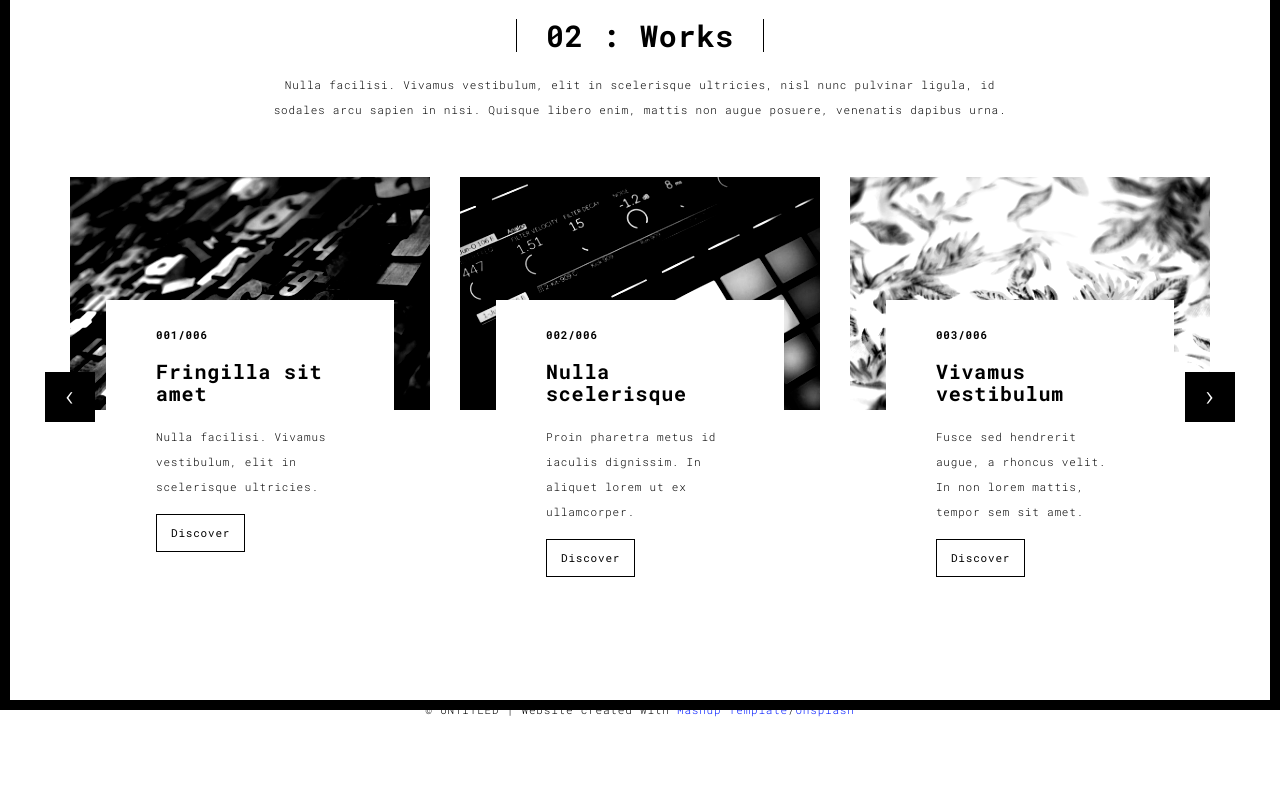
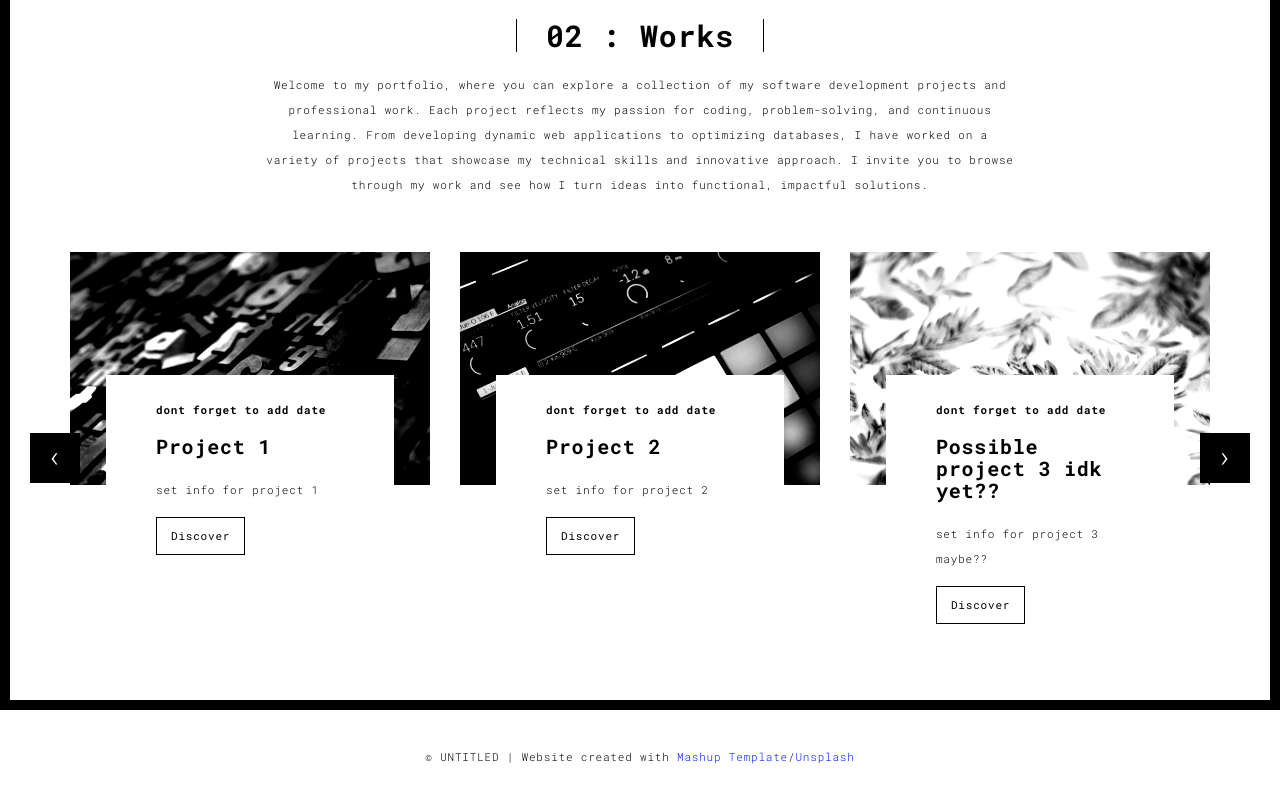
Before and after one commit to Oscar568/Oscar-s-portfolio, a Flask app: page /works.html in a window 1280 px wide. Shown: the part 90-884 px from the top of the page. Before the commit the page ends 807 px from the top, so only its background shows below. Run offline with Flask 3, Linux system fonts and the light colour scheme; some libraries are stand-ins or nearby versions.

Commit message:
Update works.html
updated version 8/23/24

```diff
--- a/templates/works.html
+++ b/templates/works.html
@@ -56,7 +56,10 @@
       <div class="col-sm-8 col-sm-offset-2 section-container-spacer">
         <div class="text-center">
           <h1 class="h2">02 : Works</h1>
-          <p>Nulla facilisi. Vivamus vestibulum, elit in scelerisque ultricies, nisl nunc pulvinar ligula, id sodales arcu sapien in nisi. Quisque libero enim, mattis non augue posuere, venenatis dapibus urna.</p>
+          <p>Welcome to my portfolio, where you can explore a collection of my software development projects and professional work.
+             Each project reflects my passion for coding, problem-solving, and continuous learning.
+             From developing dynamic web applications to optimizing databases, I have worked on a variety of projects that showcase my technical skills and innovative approach.
+             I invite you to browse through my work and see how I turn ideas into functional, impactful solutions.</p>
         </div>
       </div>
 
@@ -73,9 +76,9 @@
                         <img src="static/assets/images/work01-hover.jpg" alt="" class="img-responsive">
                       </a>
                       <div class="card-container card-container-lg">
-                        <h4>001/006</h4>
-                        <h3>Fringilla sit amet</h3>
-                        <p>Nulla facilisi. Vivamus vestibulum, elit in scelerisque ultricies.</p>
+                        <h4>dont forget to add date</h4>
+                        <h3>Project 1</h3>
+                        <p>set info for project 1</p>
                         <a href="./work.html" title="" class="btn btn-default">Discover</a>
                       </div>
                     </div>
@@ -84,9 +87,9 @@
                         <img src="static/assets/images/work02-hover.jpg" alt="" class="img-responsive">
                       </a>
                       <div class="card-container card-container-lg">
-                        <h4>002/006</h4>
-                        <h3>Nulla scelerisque</h3>
-                        <p>Proin pharetra metus id iaculis dignissim. In aliquet lorem ut ex ullamcorper.</p>
+                        <h4>dont forget to add date</h4>
+                        <h3>Project 2</h3>
+                        <p>set info for project 2</p>
                         <a href="./work.html" title="" class="btn btn-default">Discover</a>
                       </div>
                     </div>
@@ -95,9 +98,9 @@
                         <img src="static/assets/images/work03-hover.jpg" alt="" class="img-responsive">
                       </a>
                       <div class="card-container card-container-lg">
-                        <h4>003/006</h4>
-                        <h3>Vivamus vestibulum</h3>
-                        <p>Fusce sed hendrerit augue, a rhoncus velit. In non lorem mattis, tempor sem sit amet.</p>
+                        <h4>dont forget to add date</h4>
+                        <h3>Possible project 3 idk yet??</h3>
+                        <p>set info for project 3 maybe??</p>
                         <a href="./work.html" title="" class="btn btn-default">Discover</a>
                       </div>
                     </div>
@@ -106,6 +109,7 @@
                 <!--/row-->
             </div>
             <!--/item-->
+            <!-- gotta come back and set this up ALERT!!!
             <div class="item">
                 <div class="row">
                   <div class="col-sm-4">
@@ -143,9 +147,10 @@
                       </div>
                     </div>
 
-                </div>
+                </div>   this is where I closed the comment!!-->
                 <!--/row-->
             </div>
+
 
             <!--/item-->
         </div>
```
